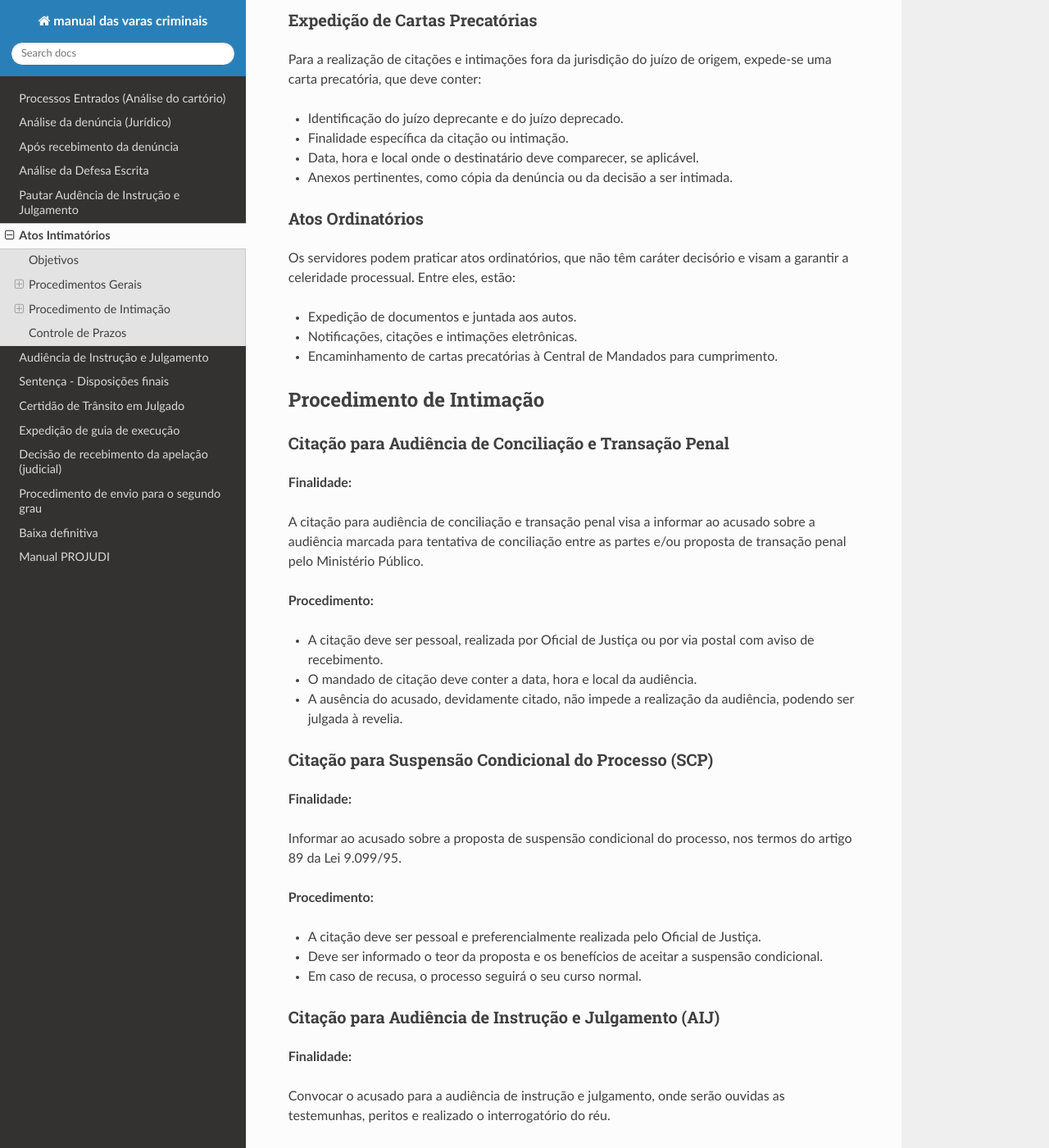
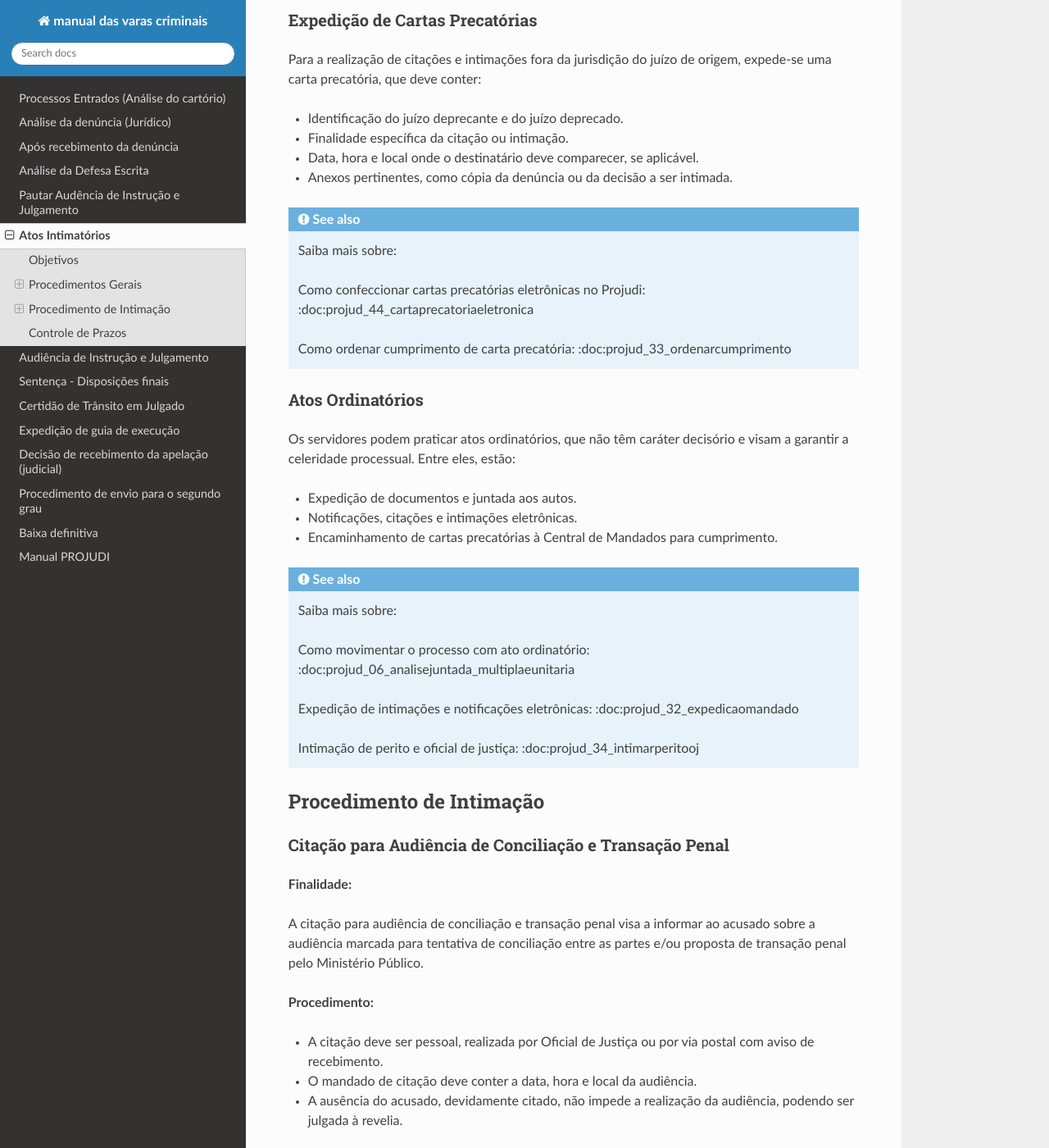
Before and after one commit to manriquemaciel/manual-das-varas-criminais, a Sphinx documentation site: the page built from source/06atosintimatorios.rst, in a window 1280 px wide and 1400 px high, scrolled down 479 px. Shown: the whole window at 82% size. Built offline with Sphinx 7.4.7 and the Read the Docs theme 3.1.0, drawn with Linux system fonts in a browser that asks for light colours; some of the changed text lies outside the part shown.

Commit message:
add seealso references

```diff
--- a/source/06atosintimatorios.rst
+++ b/source/06atosintimatorios.rst
@@ -26,6 +26,12 @@ Para a realização de citações e intimações fora da jurisdição do juízo
 - Data, hora e local onde o destinatário deve comparecer, se aplicável.
 - Anexos pertinentes, como cópia da denúncia ou da decisão a ser intimada.
 
+.. seealso:: Saiba mais sobre:
+
+    Como confeccionar cartas precatórias eletrônicas no Projudi: :doc:projud_44_cartaprecatoriaeletronica
+
+    Como ordenar cumprimento de carta precatória: :doc:projud_33_ordenarcumprimento
+
 Atos Ordinatórios
 ^^^^^^^^^^^^^^^^^^
 
@@ -34,6 +40,14 @@ Os servidores podem praticar atos ordinatórios, que não têm caráter decisór
 - Expedição de documentos e juntada aos autos.
 - Notificações, citações e intimações eletrônicas.
 - Encaminhamento de cartas precatórias à Central de Mandados para cumprimento.
+
+.. seealso:: Saiba mais sobre:
+
+    Como movimentar o processo com ato ordinatório: :doc:projud_06_analisejuntada_multiplaeunitaria
+
+    Expedição de intimações e notificações eletrônicas: :doc:projud_32_expedicaomandado
+
+    Intimação de perito e oficial de justiça: :doc:projud_34_intimarperitooj
 
 Procedimento de Intimação
 ---------------------------
@@ -51,6 +65,15 @@ A citação para audiência de conciliação e transação penal visa a informar
 - O mandado de citação deve conter a data, hora e local da audiência.
 - A ausência do acusado, devidamente citado, não impede a realização da audiência, podendo ser julgada à revelia.
 
+
+.. seealso:: Saiba mais sobre:
+
+    Como pautar e agendar audiências: :doc:projud_45_listasaudiencias, :doc:projud_46_comopautaraudiencia
+
+    Cadastro de medidas alternativas - Transação Penal: :doc:projud_54_cadastromedidasalternativas
+
+
+
 Citação para Suspensão Condicional do Processo (SCP)
 ^^^^^^^^^^^^^^^^^^^^^^^^^^^^^^^^^^^^^^^^^^^^^^^^^^^^^^^
 
@@ -63,6 +86,12 @@ Informar ao acusado sobre a proposta de suspensão condicional do processo, nos
 - A citação deve ser pessoal e preferencialmente realizada pelo Oficial de Justiça.
 - Deve ser informado o teor da proposta e os benefícios de aceitar a suspensão condicional.
 - Em caso de recusa, o processo seguirá o seu curso normal.
+
+
+.. seealso:: Saiba mais sobre:
+
+    Cadastro da suspensão condicional do processo: :doc:projud_55_cadastrosuspensao
+
 
 Citação para Audiência de Instrução e Julgamento (AIJ)
 ^^^^^^^^^^^^^^^^^^^^^^^^^^^^^^^^^^^^^^^^^^^^^^^^^^^^^^^^^^^
@@ -77,6 +106,16 @@ Convocar o acusado para a audiência de instrução e julgamento, onde serão ou
 - O mandado deve conter data, hora e local da audiência, além de alertar o acusado sobre a necessidade de comparecimento sob pena de prosseguimento à revelia.
 - Em caso de não localização do réu, deverá ser feita a citação por edital, conforme o artigo 363, §1º, do CPP.
 
+
+.. seealso:: Saiba mais sobre:
+
+    Agendamento de audiências: :doc:projud_46_comopautaraudiencia
+
+    Movimentação de audiência e inserção de termo: :doc:projud_47_movimentacaoaudiencia
+
+    Citação por edital e cumprimento de mandado: :doc:projud_33_ordenarcumprimento
+
+
 Intimação de Partes e Testemunhas
 ^^^^^^^^^^^^^^^^^^^^^^^^^^^^^^^^^^^
 
@@ -89,9 +128,24 @@ Informar as partes e testemunhas sobre a data e hora das audiências, decisões,
 - A intimação pode ser realizada pessoalmente, via postal com aviso de recebimento, por meio eletrônico, ou, em casos excepcionais, por edital.
 - Para testemunhas, pode ser requisitada a presença através de ofício ao órgão ou instituição onde se encontram vinculadas (ex.: Polícia Militar para testemunhas policiais).
 
+
+.. seealso:: Saiba mais sobre:
+
+    Como realizar intimações a partes e oficiais de justiça: :doc:projud_34_intimarperitooj
+
+    Expedição de mandado para oficial de justiça: :doc:projud_32_expedicaomandado
+
+
+
 Controle de Prazos
 ------------------
 
 A secretaria deve manter um controle rigoroso dos prazos para a realização dos atos intimatórios, especialmente em relação a presos provisórios, conforme o artigo 316, parágrafo único, do Código de Processo Penal.
 
 É fundamental certificar nos autos o término dos prazos e proceder ao registro no sistema eletrônico SAJ, para garantir a efetiva suspensão ou continuidade do andamento processual, conforme o caso.
+
+.. seealso:: Saiba mais sobre:
+
+    Contagem dos prazos processuais no Projudi: :doc:projud_31_contagemprazo, :doc:projud_60_contagemprazosprocessuais
+
+    Suspensão e interrupção de prazos: :doc:projud_38_interrupcaoprazo, :doc:projud_39_suspensaosobrestamento
```
Also changed, not shown: source/01processos_entrados.rst (+34 -0 lines), source/02analisedenuncia.rst (+37 -0 lines), source/03recebimento_denuncia.rst (+24 -0 lines), source/07termoAIJ.rst (+22 -0 lines), source/09certificartransito.rst (+19 -4 lines).
